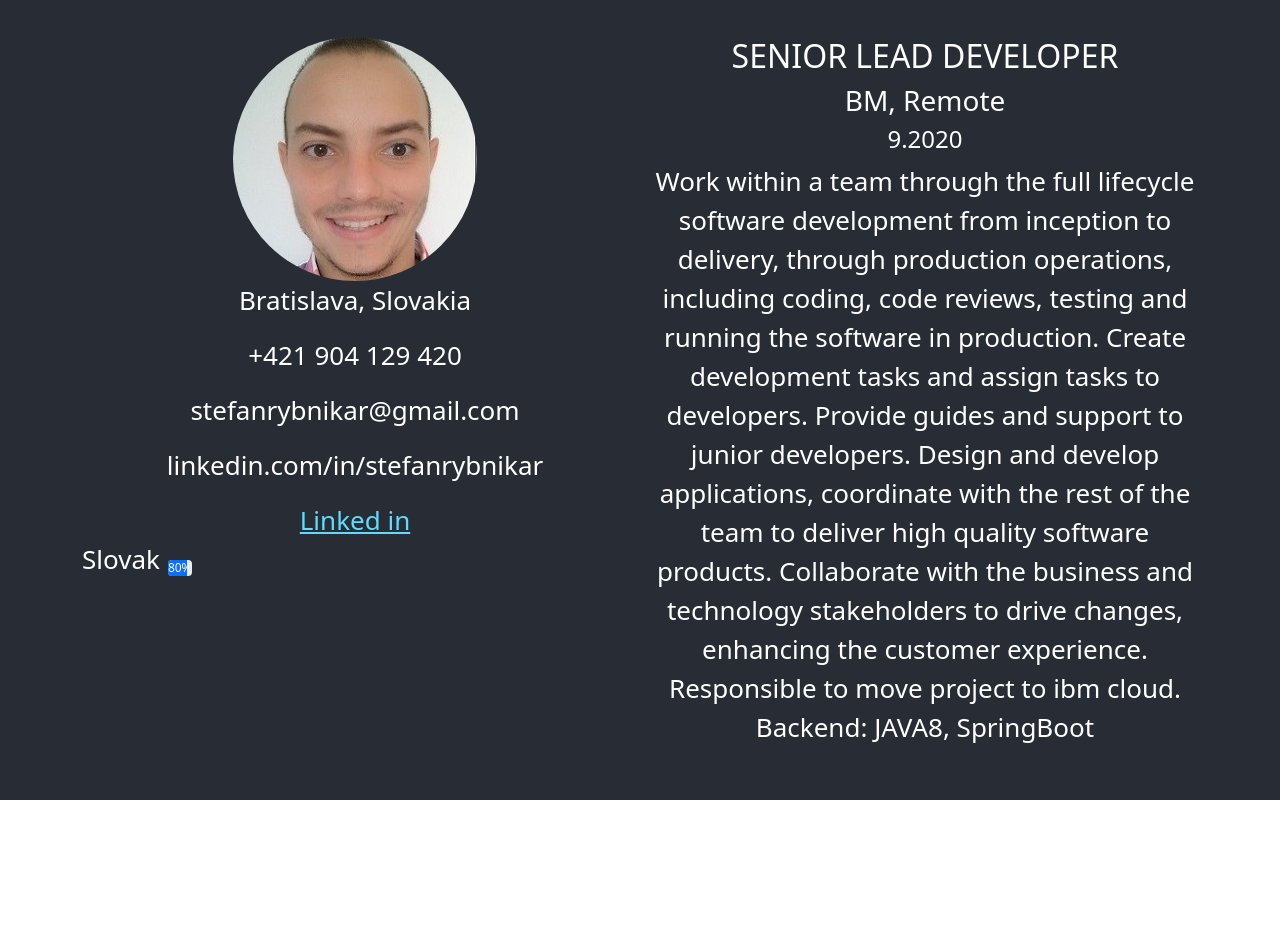
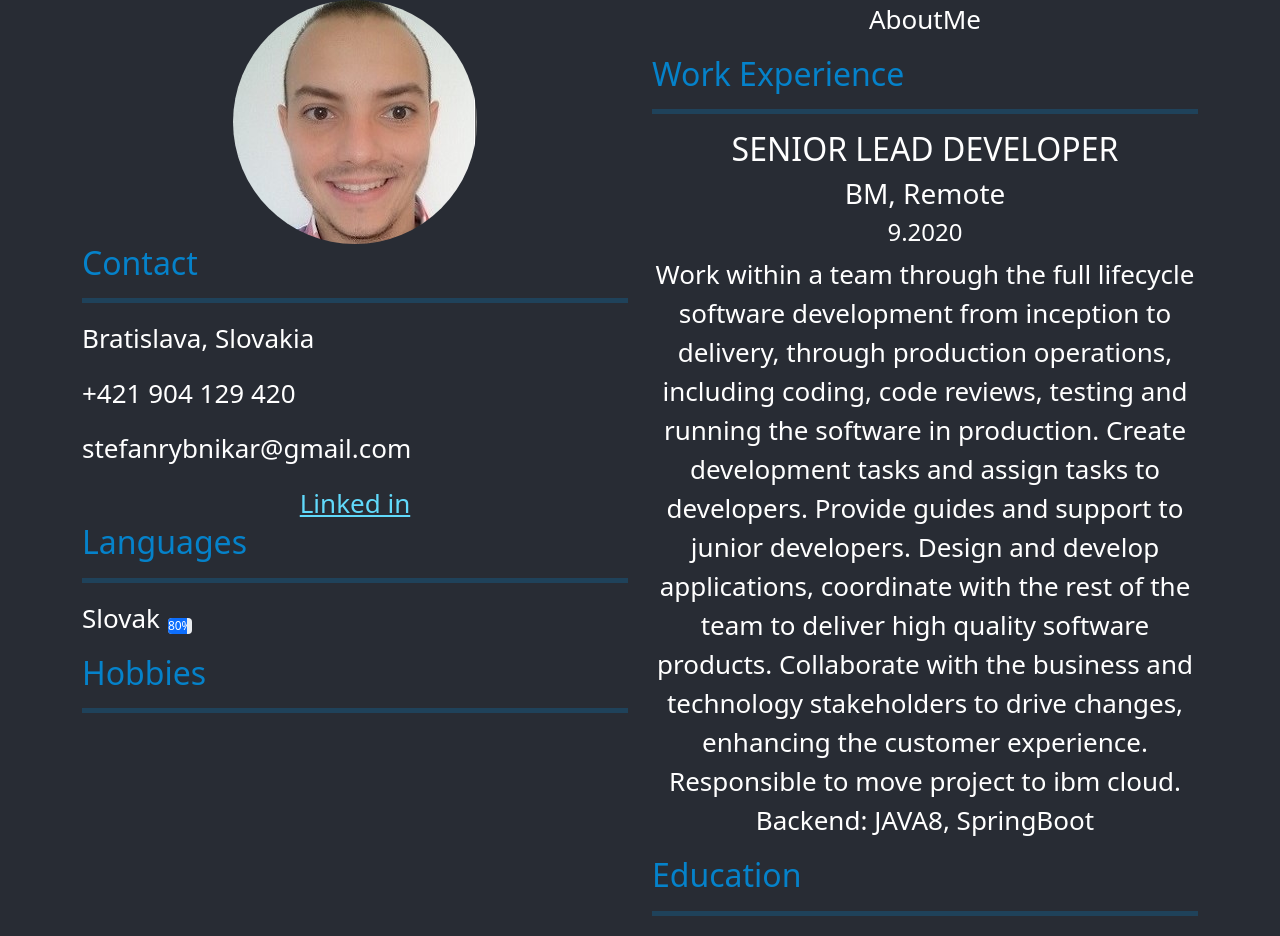
Before and after one commit to stefanrybnikar/reactCV, a React (Create React App) app in the folder stefanscv/: page / in a window 1280 px wide. Shown: the top 936 px of the page. Before the commit the page ends 800 px from the top, so only its background shows below. Built offline with nearby package versions, Linux system fonts and the light colour scheme.

Commit message:
added heading

```diff
--- a/stefanscv/src/App.js
+++ b/stefanscv/src/App.js
@@ -11,6 +11,10 @@ import Col from 'react-bootstrap/Col';
 import WorkExperience from './components/WorkExperience.js';
 import Contact from './components/Contact.js';
 import Languages from './components/Languages.js';
+import Hobbies from './components/Hobbies.js';
+import TechStack from './components/TechStack.js';
+import Education from './components/Education.js';
+import AboutMe from './components/AboutMe.js';
 
 function App() {
   return (
@@ -21,13 +25,18 @@ function App() {
             <Col>
               {' '}
               <Image src={photo} roundedCircle />
+
               <Contact />
               <Languages />
+              <Hobbies />
             </Col>
             <Col>
+              <AboutMe />
               <WorkExperience />
+              <Education />
             </Col>
           </Row>
+          <TechStack />
         </Container>
       </header>
     </div>
--- /dev/null
+++ b/stefanscv/src/components/AboutMe.js
@@ -0,0 +1,11 @@
+
+
+export default function AboutMe() {
+
+  return (
+    <div>
+      <p>AboutMe </p>
+
+    </div>
+  );
+}
--- a/stefanscv/src/components/Contact.js
+++ b/stefanscv/src/components/Contact.js
@@ -1,10 +1,12 @@
-export default function Contact () {
+import Heading from './Heading';
+
+export default function Contact() {
   return (
     <div>
-        <p>Bratislava, Slovakia</p>
-        <p>+421 904 129 420</p>
-        <p>stefanrybnikar@gmail.com</p>
-        <p>linkedin.com/in/stefanrybnikar</p>
+      <Heading label="Contact" />
+      <p align="left">Bratislava, Slovakia</p>
+      <p align="left">+421 904 129 420</p>
+      <p align="left">stefanrybnikar@gmail.com</p>
       <a
         className="App-link"
         href="https://linkedin.com/in/stefanrybnikar"
--- a/stefanscv/src/components/Education.js
+++ b/stefanscv/src/components/Education.js
@@ -0,0 +1,11 @@
+import Heading from './Heading';
+
+export default function Education() {
+
+  return (
+    <div>
+      <Heading label="Education" />
+
+    </div>
+  );
+}
--- /dev/null
+++ b/stefanscv/src/components/Heading.js
@@ -0,0 +1,18 @@
+export default function Heading(props) {
+  const color = '#0582ca';
+  return (
+      <div>
+          <h2 style={{ color: color }} align="left">{props.label}</h2>
+
+
+
+      <hr style={{
+          color: color,
+          backgroundColor: color,
+          height: 5,
+        }}
+      />
+
+    </div>
+  );
+}
--- a/stefanscv/src/components/Hobbies.js
+++ b/stefanscv/src/components/Hobbies.js
@@ -0,0 +1,11 @@
+import Heading from './Heading';
+
+export default function Hobbies() {
+
+  return (
+    <div>
+      <Heading label="Hobbies" />
+
+    </div>
+  );
+}
--- a/stefanscv/src/components/Languages.js
+++ b/stefanscv/src/components/Languages.js
@@ -1,9 +1,11 @@
 import ProgressBar from 'react-bootstrap/ProgressBar';
 import Stack from 'react-bootstrap/Stack';
+import Heading from './Heading';
 
 export default function Languages() {
   return (
     <div>
+        <Heading label="Languages" />
       <Stack direction="horizontal" gap={2}>
         <p>Slovak</p>
         <ProgressBar now={80} label={`80%`} />
--- a/stefanscv/src/components/TechStack.js
+++ b/stefanscv/src/components/TechStack.js
@@ -0,0 +1,11 @@
+import Heading from './Heading';
+
+export default function TechStack() {
+
+  return (
+    <div>
+      <Heading label="Tech Stack" />
+
+    </div>
+  );
+}
--- a/stefanscv/src/components/WorkExperience.js
+++ b/stefanscv/src/components/WorkExperience.js
@@ -1,17 +1,14 @@
 import Employee from './Employee';
+import Heading from './Heading';
 
 export default function WorkExperience() {
-   const text = "Work within a team through the full lifecycle software development from inception to delivery, through production operations, including coding, code reviews, testing and running the software in production. Create development tasks and assign tasks to developers. Provide guides and support to junior developers. Design and develop applications, coordinate with the rest of the team to deliver high quality software products. Collaborate with the business and technology stakeholders to drive changes, enhancing the customer experience. Responsible to move project to ibm cloud. Backend: JAVA8, SpringBoot"
+  const text =
+    'Work within a team through the full lifecycle software development from inception to delivery, through production operations, including coding, code reviews, testing and running the software in production. Create development tasks and assign tasks to developers. Provide guides and support to junior developers. Design and develop applications, coordinate with the rest of the team to deliver high quality software products. Collaborate with the business and technology stakeholders to drive changes, enhancing the customer experience. Responsible to move project to ibm cloud. Backend: JAVA8, SpringBoot';
 
-
-
-
-
-    return (
-      <div>
-          <Employee position = "SENIOR LEAD DEVELOPER" name = "BM, Remote" dates = "9.2020" text= {text}/>
-
-
-      </div>
-    );
-  }
+  return (
+    <div>
+      <Heading label="Work Experience" />
+      <Employee position="SENIOR LEAD DEVELOPER" name="BM, Remote" dates="9.2020" text={text} />
+    </div>
+  );
+}
```
Also changed, not shown: 1 other file (tests, documents, lock files or other folders). Lines whose indentation alone changed are shown as unchanged.
